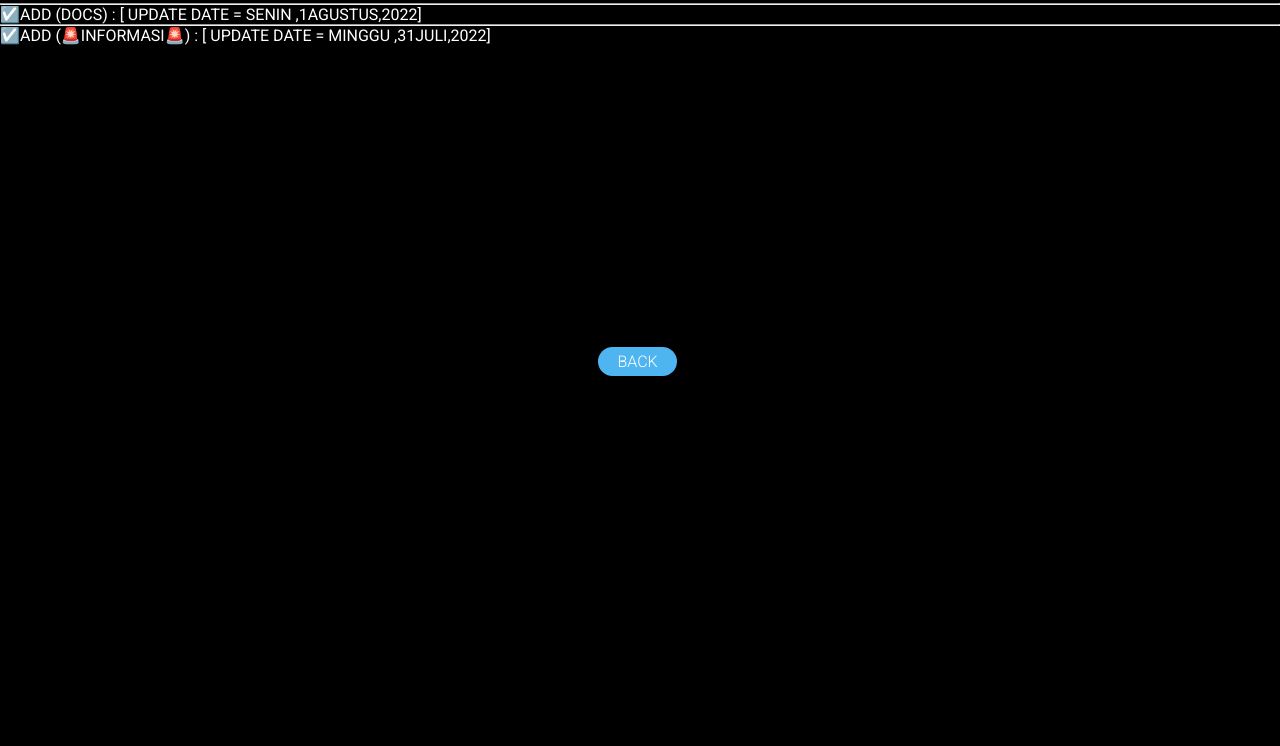
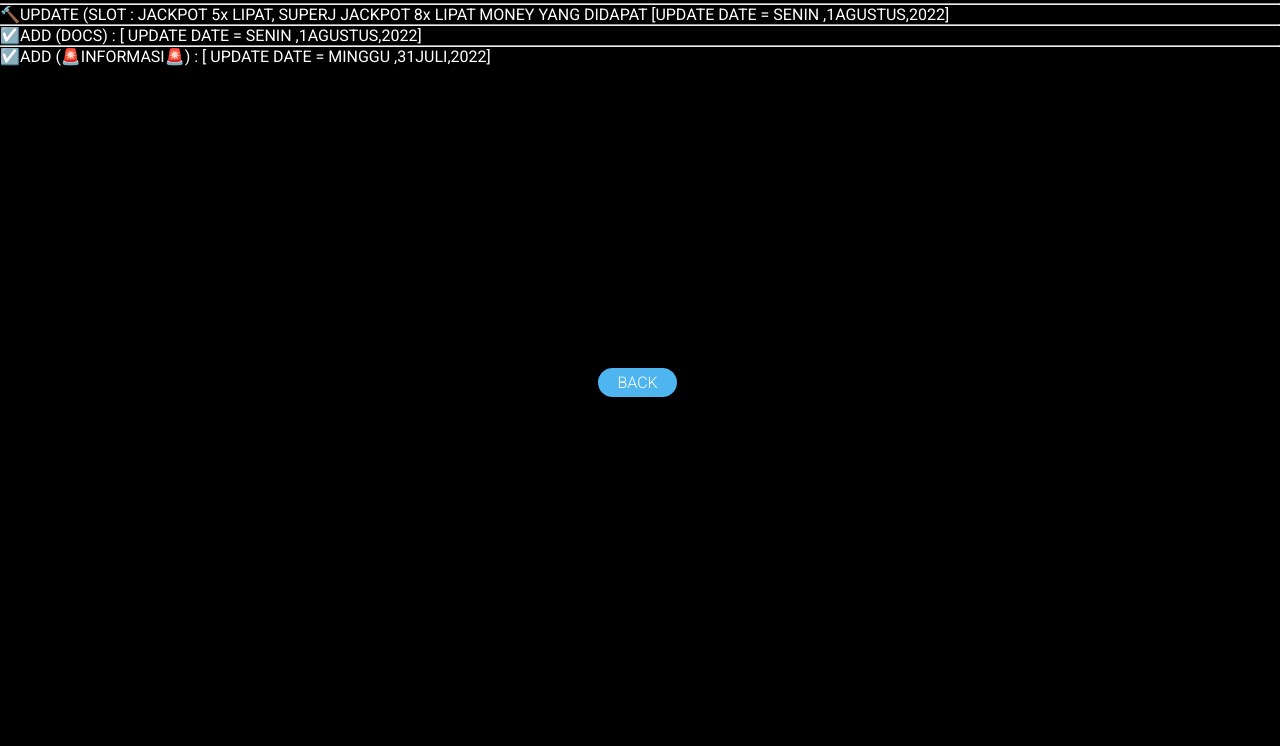
Before and after one commit to Villainwebsite/web.github.io, a plain HTML site: page info.html in a window 1280 px wide. Shown: the part 54-800 px from the top of the page. Drawn offline with Linux system fonts and the light colour scheme.

Commit message:
Add files via upload

```diff
--- a/info.html
+++ b/info.html
@@ -11,10 +11,15 @@
 
     <body style="background-color: black;">
         <center>
+
         <h1>🚨INFORMASI🚨</h1>
         <p>INFORMASI INI UNTUK MEMPERMUDAH MELIHAT UPDATE</p>
    <hr>
     </center>
+    <p>🔨UPDATE (SLOT : JACKPOT 5x LIPAT, SUPERJ JACKPOT 8x LIPAT MONEY YANG DIDAPAT
+        <h7>[UPDATE DATE = SENIN ,1AGUSTUS,2022]</h7>
+    </p>
+    <hr>
     <p>☑️ADD (DOCS)
         <h7>: [ UPDATE DATE = SENIN ,1AGUSTUS,2022]</h7>
     </p>
```
